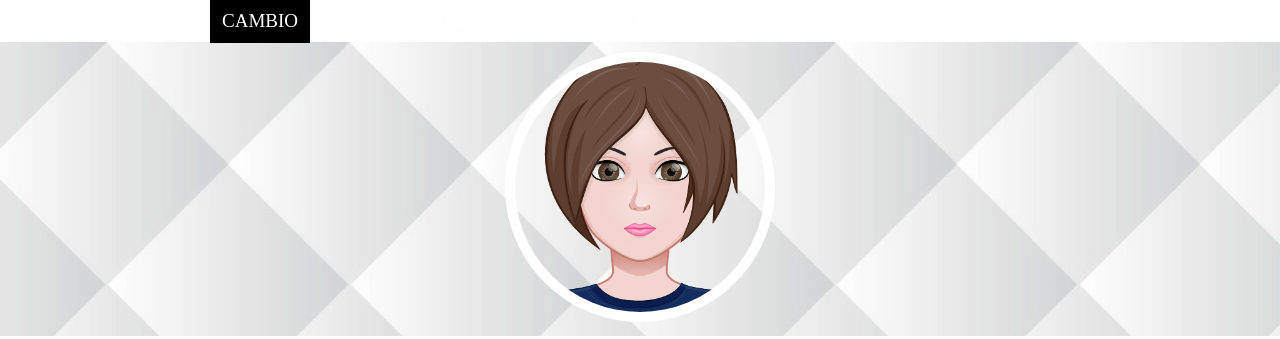
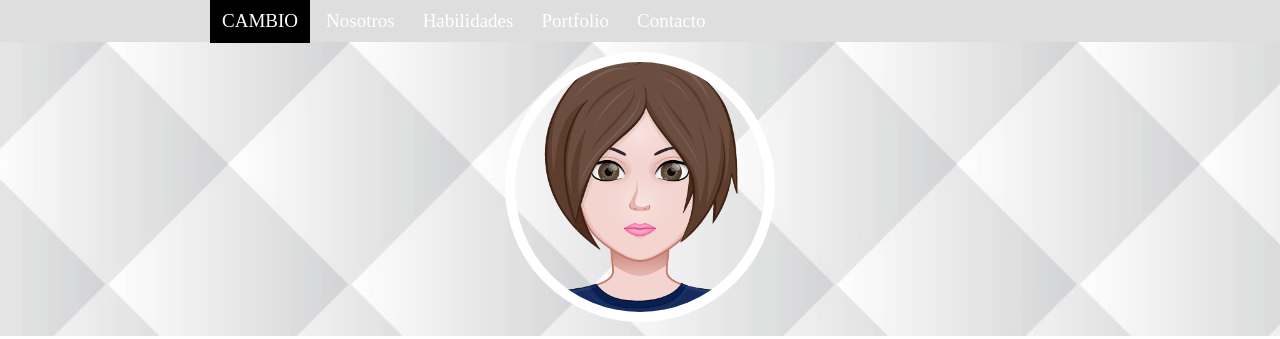
Before and after one commit to mrlapidus/responsive, a plain HTML site: page index.html in a window 1280 px wide. Shown: the top 339 px of the page. Drawn offline with Linux system fonts and the light colour scheme.

Commit message:
Update portfolio.css

```diff
--- a/css/portfolio.css
+++ b/css/portfolio.css
@@ -10,7 +10,7 @@ body{
 	width: 100%;
 }
 .header .nav{
-	background-color: #fefefe;
+	background-color: ##5e3459;
 	padding: 10px 0;
 }
 .header .nav .miUl{
```
